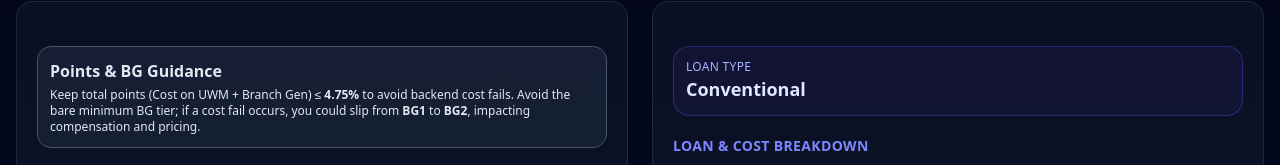
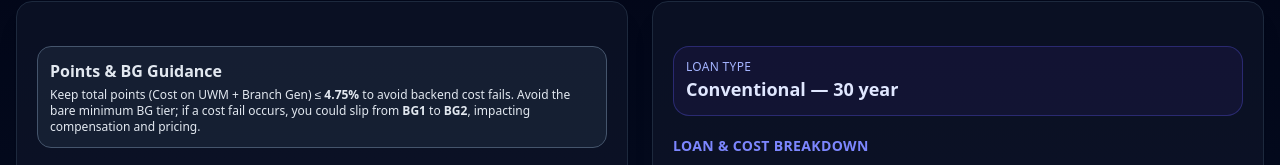
Before and after one commit to a-oxomoxoa/The-Ultimate-Mortgage-Calculator, a Next.js app: page / in a window 1280 px wide. Shown: the part 59-224 px from the top of the page. Built offline with nearby package versions, Linux system fonts and the light colour scheme.

Commit message:
small fix

```diff
--- a/src/components/MortgageCalculatorMismo.tsx
+++ b/src/components/MortgageCalculatorMismo.tsx
@@ -7,26 +7,14 @@
 import { Checkbox } from "@/components/ui/checkbox";
 
 /**
- * Ultimate Mortgage Calculator — FULL RECODE (Sep 7, 2025)
+ * Ultimate Mortgage Calculator — FULL RECODE w/ Term in Loan Type (Sep 7, 2025)
  *
- * Indigo-forward, dark-mode-only UI. This is a fresh file (not an edit of your previous canvas).
- *
- * Changes per request:
- * - Input text is white for better contrast.
- * - Removed light/dark mode toggle (dark theme only).
- * - Removed the large "Results" bubble header.
- * - Removed the top banner; a simple title line is used instead.
- *
- * Core rules retained:
- * - Do NOT display a Funding Fee line for **Conventional** loans (not even $0).
- * - FHA shows UFMIP when applicable; VA/IRRRL show Funding Fee only when > $0 and not exempt.
- * - Warnings live at the top of the INPUT column (LTV & program rules, points > 4.75%).
- * - Global Previous PITI input used for all savings calcs.
- * - Debt consolidation savings = (Prev PITI + previous monthly debt payments) − NEW PITI. No PI-only savings anywhere.
- * - Temp buydowns (2/1, 1/0) are Conventional-only and disabled when Cash Out > 0. Subsidy is financed.
+ * Fresh file built from scratch per request. Inputs remain unchanged from the prior build.
+ * The only UI change: the Loan Type output now appends the term, e.g.,
+ * "Conventional — 30 year".
  */
 
-export default function MortgageCalculatorIndigoDark() {
+export default function MortgageCalculatorIndigoDark_TermInType() {
   // ===== Inputs =====
   const [borrowerName, setBorrowerName] = useState<string>("");
   const [goal, setGoal] = useState<string>("");
@@ -286,6 +274,9 @@
   const inputCls = "mt-1 bg-slate-950 border-slate-700 text-white placeholder-slate-400";
   const selectCls = "mt-1 border rounded-xl p-2.5 w-full bg-slate-950 border-slate-700 text-white";
 
+  // helper to format the term label ("30 year" vs "15 year")
+  const termLabel = `${n(termYears)} year`;
+
   return (
     <div className="dark">
       <div className="min-h-dvh bg-gradient-to-b from-slate-950 via-slate-900 to-slate-950 text-slate-100">
@@ -466,10 +457,10 @@
           {/* ===== Results ===== */}
           <Card className="rounded-2xl border-slate-800 bg-slate-900/60 shadow-xl">
             <CardContent className="space-y-5 p-5">
-              {/* Loan Type at Top of Output (no bubble header) */}
+              {/* Loan Type at Top of Output (now includes term) */}
               <div className="rounded-2xl border border-indigo-500/30 p-3 bg-indigo-950/40">
                 <div className="text-xs uppercase tracking-wide text-indigo-300">Loan Type</div>
-                <div className="text-lg font-semibold text-indigo-100">{loanType}</div>
+                <div className="text-lg font-semibold text-indigo-100">{loanType} — {termLabel}</div>
               </div>
 
               {(borrowerName || goal) && (
@@ -572,7 +563,7 @@
 
         {/* Footer */}
         <footer className="py-6 text-center text-xs text-slate-500">
-          Built fresh with an indigo dark vibe. No conventional funding fee line is ever shown.
+          Built fresh with an indigo dark vibe. Conventional loans never show a Funding Fee line.
         </footer>
       </div>
     </div>
```
